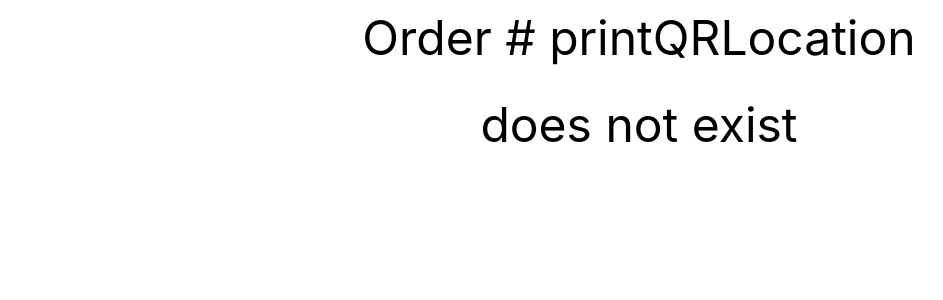
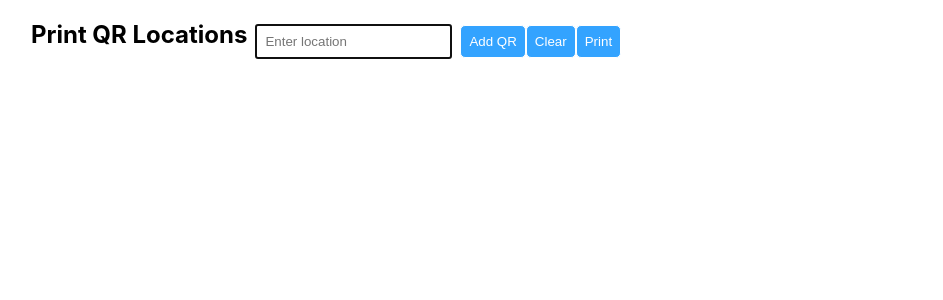
Before and after one commit to pwong3/bt-qr, a React (Create React App) app: page /printQRLocation in a window 1280 px wide. Shown: the top 300 px of the page, without its empty margins (1-944 px from the left). Built offline with nearby package versions, Linux system fonts and the light colour scheme; no server answers; the database is empty.

Commit message:
added printQRLocations page

```diff
--- a/src/App.css
+++ b/src/App.css
@@ -5,7 +5,6 @@ html {
   font-family: -apple-system, BlinkMacSystemFont, Segoe UI, Roboto, Oxygen,
     Ubuntu, Cantarell, Fira Sans, Droid Sans, Helvetica Neue, sans-serif;
   text-align: center;
-  min-width: 550px;
 }
 .container {
   margin: 0rem 2rem;
@@ -186,7 +185,7 @@ td {
   position: absolute;
   top: 40%;
   left: 50%;
-  width: 60%;
+  width: 80%;
   transform: translate(-50%, -50%);
   border: 1px solid #ccc;
   background-color: #fff;
@@ -247,7 +246,21 @@ td {
   padding: 0 0 1rem 0;
   font-size: 8rem;
 }
-
+/***********PrintQRLocation***********/
+.printQRLocationHeader {
+  width: 100%;
+  display: flex;
+  flex-direction: row;
+}
+.hidePrintQRLocationHeader {
+  display: none;
+}
+.qrLocation {
+  width: 100%;
+  display: flex;
+  flex-direction: row;
+  flex-wrap: wrap;
+}
 /***********@media***********/
 @media (max-width: 600px) {
   .container {
--- /dev/null
+++ b/src/Pages/PrintQRLocation.js
@@ -0,0 +1,72 @@
+import { useState, useEffect } from 'react';
+import { QRCode } from 'react-qrcode-logo';
+import '../App.css';
+
+const PrintQRLocation = () => {
+  const [qrList, setQrList] = useState([]);
+  const [locationNumber, setLocationNumber] = useState('');
+  const [header, setHeader] = useState('printQRLocationHeader');
+
+  const handleLocationChange = (event) => {
+    setLocationNumber(event.target.value);
+  };
+  const handleKeyDown = (event) => {
+    if (event.repeat) {
+      return;
+    }
+    if (event.key === 'Enter') {
+      addQRButton();
+    }
+  };
+  const addQRButton = () => {
+    const currQrList = qrList;
+    setQrList([...currQrList, locationNumber]);
+    setLocationNumber('');
+  };
+  const clearButton = () => {
+    setQrList([]);
+  };
+  const printButton = () => {
+    setHeader('hidePrintQRLocationHeader');
+  };
+  return (
+    <>
+      <div className={header}>
+        <h2>Print QR Locations</h2>
+        <span>
+          <input
+            className='locationInput'
+            autoFocus
+            type='text'
+            placeholder='Enter location'
+            value={locationNumber}
+            onChange={handleLocationChange}
+            onKeyDown={handleKeyDown}
+          />
+          <button className='button' onClick={addQRButton}>
+            Add QR
+          </button>
+          <button className='button' onClick={clearButton}>
+            Clear
+          </button>
+          <button id='printButton' className='button' onClick={printButton}>
+            Print
+          </button>
+        </span>
+      </div>
+
+      <div className='qrLocation'>
+        {qrList.map((location, index) => {
+          return (
+            <div className='' key={index}>
+              <QRCode title={location} value={location} size={130} />
+              <p>{location}</p>
+            </div>
+          );
+        })}
+      </div>
+    </>
+  );
+};
+
+export default PrintQRLocation;
--- a/src/Pages/UpdateLocation.js
+++ b/src/Pages/UpdateLocation.js
@@ -7,7 +7,7 @@ import { toast } from 'react-toastify';
 import { Html5Qrcode } from 'html5-qrcode';
 import { MdQrCodeScanner } from 'react-icons/md';
 
-const UpdateLocation = ({ orderTR, dbRef }) => {
+const UpdateLocation = ({ orderTR }) => {
   const isTesting = false;
 
   const [RDBOrder, setRDBOrder] = useState({});
--- a/src/components/TableRow.js
+++ b/src/components/TableRow.js
@@ -76,7 +76,7 @@ const TableRow = ({ order, index, dbRef, handleDelete }) => {
               ariaHideApp={false}
               closeTimeoutMS={250}
             >
-              <UpdateLocation orderTR={order.orderNumber} dbRef={dbRef} />
+              <UpdateLocation orderTR={order.orderNumber} />
             </Modal>
             <button
               type='button'
--- a/src/index.js
+++ b/src/index.js
@@ -6,6 +6,7 @@ import { BrowserRouter, Routes, Route } from 'react-router-dom';
 import Home from './Pages/Home';
 import UpdateLocation from './Pages/UpdateLocation';
 import PrintQR from './Pages/PrintQR';
+import PrintQRLocation from './Pages/PrintQRLocation';
 import NoMatch from './Pages/NoMatch';
 import reportWebVitals from './reportWebVitals';
 import { ToastContainer } from 'react-toastify';
@@ -29,6 +30,7 @@ ReactDOM.render(
         <Route path='/' element={<App />}>
           <Route index element={<Home />} />
           <Route path=':order' element={<UpdateLocation />} />
+          <Route path='printQRLocation' element={<PrintQRLocation />} />
           <Route path='printQR/:orderNumber' element={<PrintQR />} />
           <Route path='*' element={<NoMatch />} />
         </Route>
```
